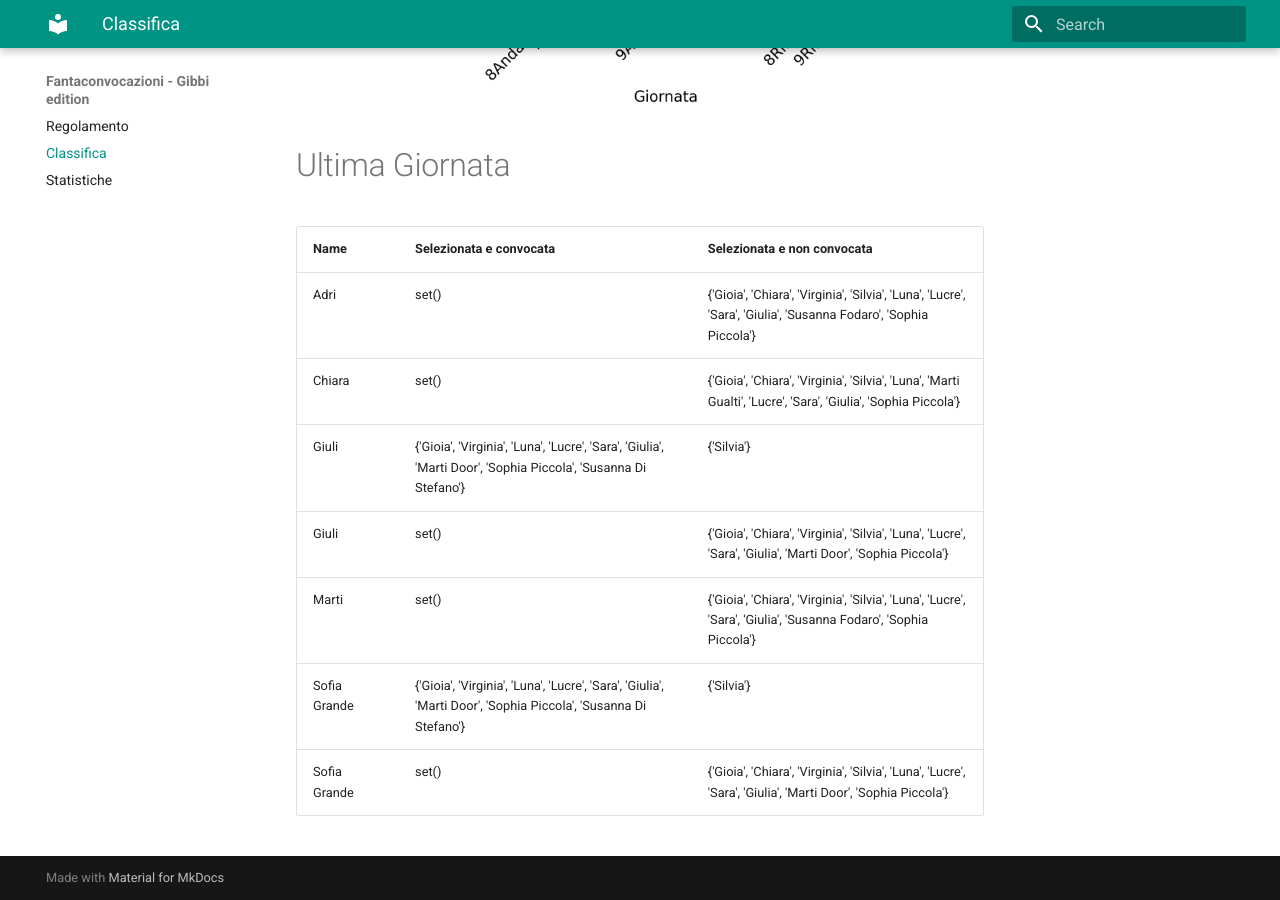
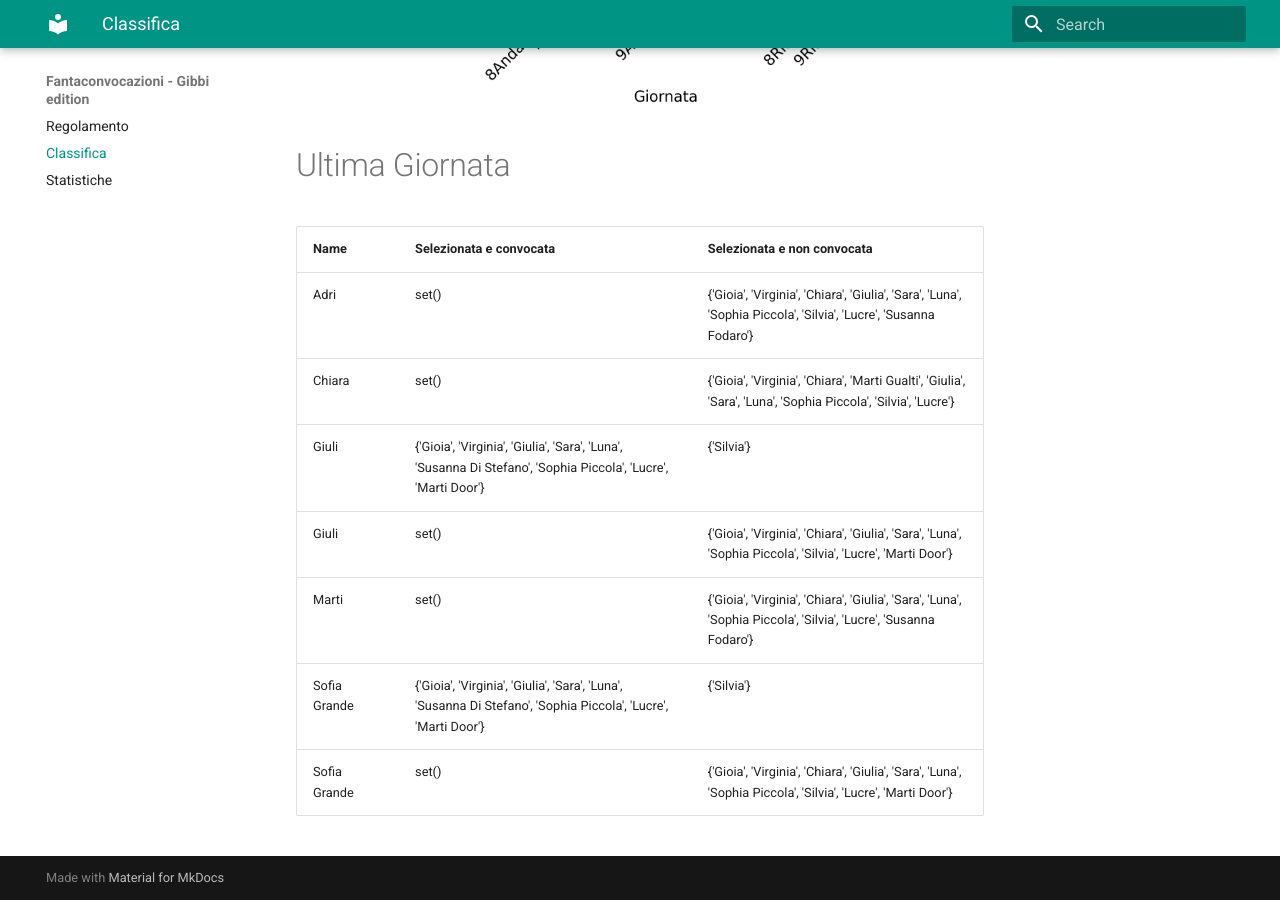
Before and after one commit to martinig94/fantagibbi, an MkDocs documentation site: the page built from docs/Classifica.md, in a window 1280 px wide and 900 px high, scrolled down 1003 px. Built offline with MkDocs 1.6.1 and Material for MkDocs 9.7.7, drawn with Linux system fonts in a browser that asks for light colours.

Commit message:
Auto-update from main.py

```diff
--- a/docs/Classifica.md
+++ b/docs/Classifica.md
@@ -18,11 +18,11 @@
 <!-- START_TABLE CORRECT -->
 | Name         | Selezionata e convocata                                                                                        | Selezionata e non convocata                                                                                      |
 |:-------------|:---------------------------------------------------------------------------------------------------------------|:-----------------------------------------------------------------------------------------------------------------|
-| Adri         | set()                                                                                                          | {'Gioia', 'Chiara', 'Virginia', 'Silvia', 'Luna', 'Lucre', 'Sara', 'Giulia', 'Susanna Fodaro', 'Sophia Piccola'} |
-| Chiara       | set()                                                                                                          | {'Gioia', 'Chiara', 'Virginia', 'Silvia', 'Luna', 'Marti Gualti', 'Lucre', 'Sara', 'Giulia', 'Sophia Piccola'}   |
-| Giuli        | {'Gioia', 'Virginia', 'Luna', 'Lucre', 'Sara', 'Giulia', 'Marti Door', 'Sophia Piccola', 'Susanna Di Stefano'} | {'Silvia'}                                                                                                       |
-| Giuli        | set()                                                                                                          | {'Gioia', 'Chiara', 'Virginia', 'Silvia', 'Luna', 'Lucre', 'Sara', 'Giulia', 'Marti Door', 'Sophia Piccola'}     |
-| Marti        | set()                                                                                                          | {'Gioia', 'Chiara', 'Virginia', 'Silvia', 'Luna', 'Lucre', 'Sara', 'Giulia', 'Susanna Fodaro', 'Sophia Piccola'} |
-| Sofia Grande | {'Gioia', 'Virginia', 'Luna', 'Lucre', 'Sara', 'Giulia', 'Marti Door', 'Sophia Piccola', 'Susanna Di Stefano'} | {'Silvia'}                                                                                                       |
-| Sofia Grande | set()                                                                                                          | {'Gioia', 'Chiara', 'Virginia', 'Silvia', 'Luna', 'Lucre', 'Sara', 'Giulia', 'Marti Door', 'Sophia Piccola'}     |
+| Adri         | set()                                                                                                          | {'Gioia', 'Virginia', 'Chiara', 'Giulia', 'Sara', 'Luna', 'Sophia Piccola', 'Silvia', 'Lucre', 'Susanna Fodaro'} |
+| Chiara       | set()                                                                                                          | {'Gioia', 'Virginia', 'Chiara', 'Marti Gualti', 'Giulia', 'Sara', 'Luna', 'Sophia Piccola', 'Silvia', 'Lucre'}   |
+| Giuli        | {'Gioia', 'Virginia', 'Giulia', 'Sara', 'Luna', 'Susanna Di Stefano', 'Sophia Piccola', 'Lucre', 'Marti Door'} | {'Silvia'}                                                                                                       |
+| Giuli        | set()                                                                                                          | {'Gioia', 'Virginia', 'Chiara', 'Giulia', 'Sara', 'Luna', 'Sophia Piccola', 'Silvia', 'Lucre', 'Marti Door'}     |
+| Marti        | set()                                                                                                          | {'Gioia', 'Virginia', 'Chiara', 'Giulia', 'Sara', 'Luna', 'Sophia Piccola', 'Silvia', 'Lucre', 'Susanna Fodaro'} |
+| Sofia Grande | {'Gioia', 'Virginia', 'Giulia', 'Sara', 'Luna', 'Susanna Di Stefano', 'Sophia Piccola', 'Lucre', 'Marti Door'} | {'Silvia'}                                                                                                       |
+| Sofia Grande | set()                                                                                                          | {'Gioia', 'Virginia', 'Chiara', 'Giulia', 'Sara', 'Luna', 'Sophia Piccola', 'Silvia', 'Lucre', 'Marti Door'}     |
 <!-- END_TABLE CORRECT -->
```
